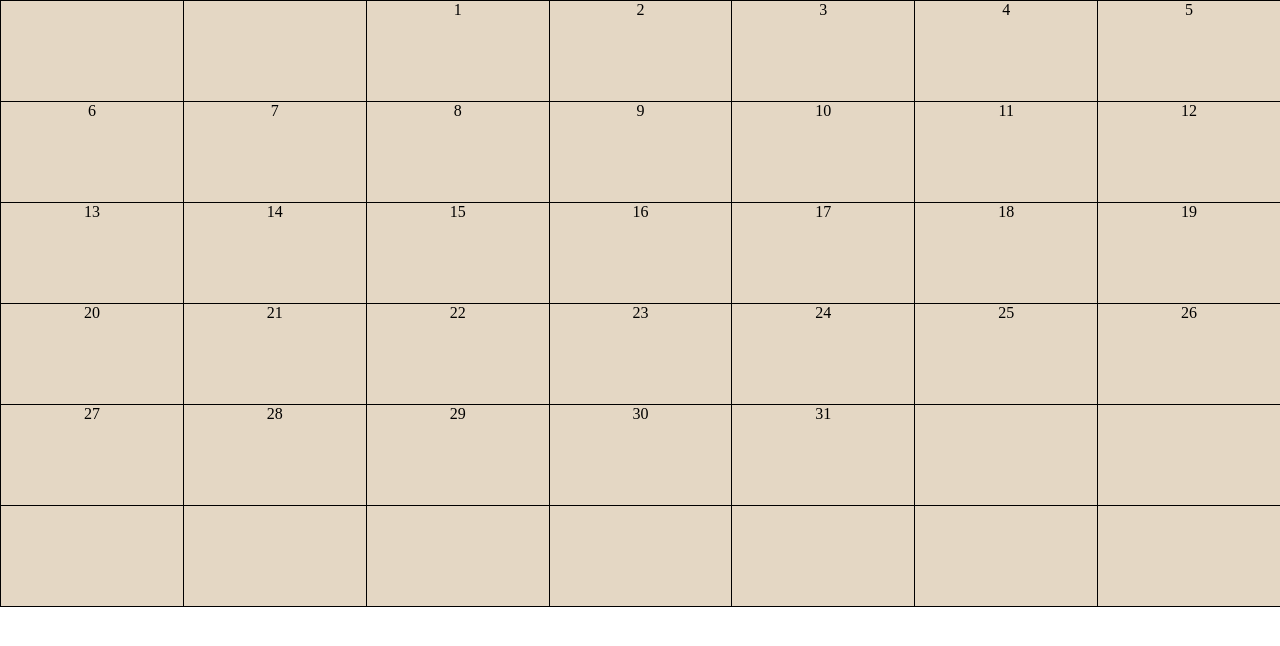
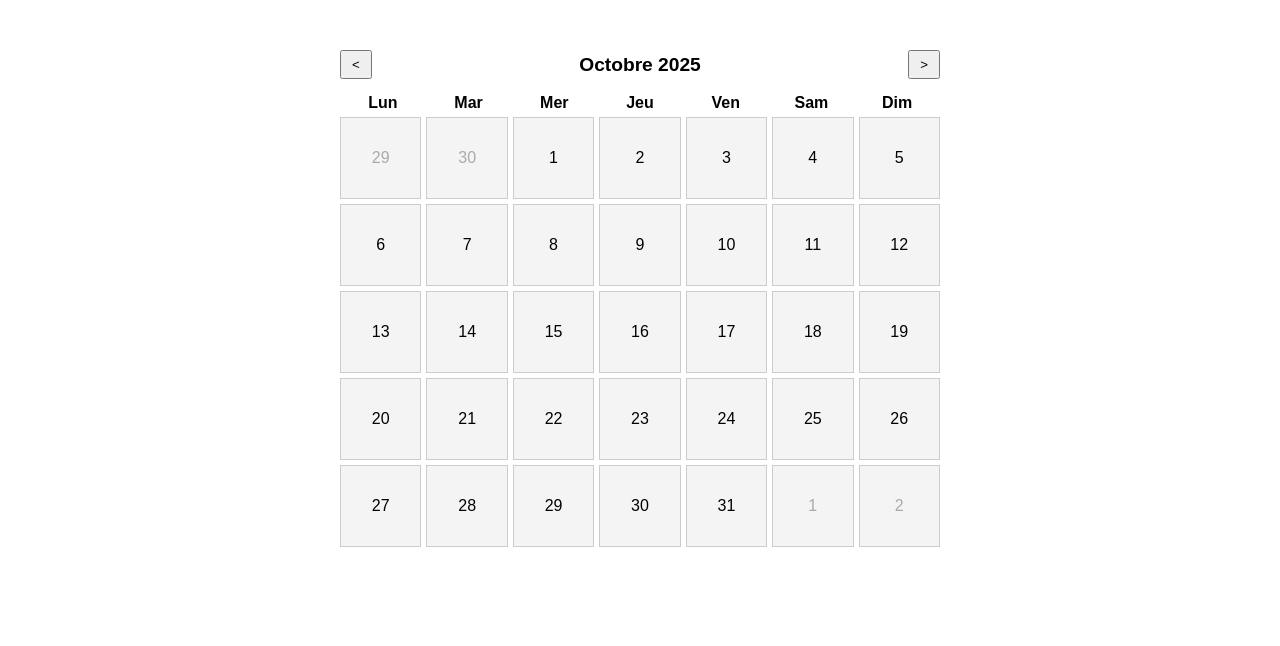
Before and after one commit to Alek6-dev/suivi-muscu, a plain HTML site: page index.html in a window 1280 px wide. Drawn offline with Linux system fonts and the light colour scheme.

Commit message:
Calendrier v2

```diff
--- a/index.html
+++ b/index.html
@@ -1,25 +1,46 @@
 <!DOCTYPE html>
-<html lang="en">
-<head>
-    <meta charset="UTF-8">
-    <meta name="viewport" content="width=device-width, initial-scale=1.0">
-    <title>Document</title>
+<html lang="fr">
+  <head>
+    <meta charset="UTF-8" />
+    <meta name="viewport" content="width=device-width, initial-scale=1.0" />
+    <title>Calendrier</title>
+    <link rel="stylesheet" href="style.css" />
+  </head>
+  <body>
+    <div class="calendar">
+      <!-- Navigation mois -->
+      <div class="calendar-header">
+        <button id="prev">&lt;</button>
+        <div id="month-year"></div>
+        <button id="next">&gt;</button>
+      </div>
 
-    <link rel="stylesheet" href="style.css">
-</head>
-<body>
-    <div class="grid-month" id="month">
-        <div class="week" id="single-week">
-            <div class="day monday"></div>
-            <div class="day tuesday"></div>
-            <div class="day wednesday"></div>
-            <div class="day thursday"></div>
-            <div class="day friday"></div>
-            <div class="day saturday"></div>
-            <div class="day sunday"></div>
+      <!-- Jours de la semaine -->
+      <div class="week-days">
+        <div>Lun</div>
+        <div>Mar</div>
+        <div>Mer</div>
+        <div>Jeu</div>
+        <div>Ven</div>
+        <div>Sam</div>
+        <div>Dim</div>
+      </div>
+
+      <!-- Conteneur du mois -->
+      <div class="grid-month" id="month">
+        <!-- Modèle d'une semaine caché pour clonage -->
+        <div class="week template-week" id="single-week">
+          <div class="day"></div>
+          <div class="day"></div>
+          <div class="day"></div>
+          <div class="day"></div>
+          <div class="day"></div>
+          <div class="day"></div>
+          <div class="day"></div>
         </div>
+      </div>
     </div>
 
     <script src="script.js"></script>
-</body>
+  </body>
 </html>
--- a/script.js
+++ b/script.js
@@ -1,54 +1,138 @@
-const singleWeek = document.getElementById('single-week');
-const month = document.getElementById('month');
+// ----------------------------
+// Références DOM
+// ----------------------------
+const singleWeek = document.getElementById("single-week");
+const monthContainer = document.getElementById("month");
+const monthYearLabel = document.getElementById("month-year");
+const prevBtn = document.getElementById("prev");
+const nextBtn = document.getElementById("next");
 
-// On prend l'année et le mois du jour actuel
+// ----------------------------
+// Variables globales
+// ----------------------------
 const today = new Date();
-const year = today.getFullYear();
-const monthIndex = today.getMonth(); // 0 = janvier
+let currentYear = today.getFullYear();
+let currentMonth = today.getMonth(); // 0 = janvier
 
-// Générer toutes les dates du mois
-function getDaysInMonth(year, month) {
-    const days = [];
-    const date = new Date(year, month, 1);
-    while (date.getMonth() === month) {
-        days.push(new Date(date));
-        date.setDate(date.getDate() + 1);
-    }
-    return days;
+// ----------------------------
+// Générer un mois complet avec débordements
+// ----------------------------
+function generateMonth(year, monthIndex) {
+  const days = [];
+
+  // 1er jour du mois
+  const firstOfMonth = new Date(year, monthIndex, 1);
+  let startDay = firstOfMonth.getDay(); // dimanche = 0
+  startDay = startDay === 0 ? 6 : startDay - 1; // lundi = 0
+
+  // Jours du mois précédent
+  const prevMonthLastDate = new Date(year, monthIndex, 0).getDate();
+  for (let i = startDay; i > 0; i--) {
+    days.push(new Date(year, monthIndex - 1, prevMonthLastDate - i + 1));
+  }
+
+  // Jours du mois courant
+  const currentMonthDays = new Date(year, monthIndex + 1, 0).getDate();
+  for (let i = 1; i <= currentMonthDays; i++) {
+    days.push(new Date(year, monthIndex, i));
+  }
+
+  // Compléter la dernière semaine avec le mois suivant
+  let nextMonthDay = 1; // commence à 1
+  while (days.length % 7 !== 0) {
+    days.push(new Date(year, monthIndex + 1, nextMonthDay));
+    nextMonthDay++;
+  }
+
+  return days;
 }
 
-const monthDays = getDaysInMonth(year, monthIndex);
+// ----------------------------
+// Affichage du mois
+// ----------------------------
+function renderMonth(year, monthIndex) {
+  monthContainer.innerHTML = "";
 
-// Calculer le jour de la semaine du 1er (lundi = 0)
-let firstDay = new Date(year, monthIndex, 1).getDay();
-firstDay = (firstDay === 0) ? 6 : firstDay - 1;
+  const days = generateMonth(year, monthIndex);
 
-// Cloner 5 semaines supplémentaires (la première existe déjà)
-for (let i = 0; i < 5; i++) {
-    const clone = singleWeek.cloneNode(true);
-    month.appendChild(clone);
+  // Mettre à jour le label mois/année
+  const monthNames = [
+    "Janvier",
+    "Février",
+    "Mars",
+    "Avril",
+    "Mai",
+    "Juin",
+    "Juillet",
+    "Août",
+    "Septembre",
+    "Octobre",
+    "Novembre",
+    "Décembre",
+  ];
+  monthYearLabel.textContent = `${monthNames[monthIndex]} ${year}`;
+
+  const weeksCount = days.length / 7;
+
+  for (let w = 0; w < weeksCount; w++) {
+    const week = singleWeek.cloneNode(true);
+    week.classList.remove("template-week");
+    week.removeAttribute("id");
+
+    const weekDays = week.querySelectorAll(".day");
+
+    for (let d = 0; d < 7; d++) {
+      const dayObj = days[w * 7 + d];
+      weekDays[d].textContent = dayObj.getDate();
+      const yyyy = dayObj.getFullYear();
+      const mm = String(dayObj.getMonth() + 1).padStart(2, "0");
+      const dd = String(dayObj.getDate()).padStart(2, "0");
+      weekDays[d].dataset.date = `${yyyy}-${mm}-${dd}`;
+
+      // Classes CSS
+      weekDays[d].classList.remove("prev-month", "current-month", "next-month");
+      if (dayObj.getMonth() < monthIndex)
+        weekDays[d].classList.add("prev-month");
+      else if (dayObj.getMonth() > monthIndex)
+        weekDays[d].classList.add("next-month");
+      else weekDays[d].classList.add("current-month");
+    }
+
+    monthContainer.appendChild(week);
+  }
 }
 
-// Récupérer toutes les semaines (maintenant toutes les 6)
-const weeks = document.querySelectorAll('.week');
-let dayIndex = 0;
+// ----------------------------
+// Navigation
+// ----------------------------
+prevBtn.addEventListener("click", () => {
+  currentMonth--;
+  if (currentMonth < 0) {
+    currentMonth = 11;
+    currentYear--;
+  }
+  renderMonth(currentYear, currentMonth);
+});
 
-weeks.forEach((week, wIndex) => {
-    const days = week.querySelectorAll('.day');
-    days.forEach((day, i) => {
-        // Décalage pour la première semaine
-        if(wIndex === 0 && i < firstDay){
-            day.textContent = '';
-            return;
-        }
+nextBtn.addEventListener("click", () => {
+  currentMonth++;
+  if (currentMonth > 11) {
+    currentMonth = 0;
+    currentYear++;
+  }
+  renderMonth(currentYear, currentMonth);
+});
 
-        // Remplir les jours
-        if(dayIndex < monthDays.length){
-            day.textContent = monthDays[dayIndex].getDate();
-            day.dataset.date = monthDays[dayIndex].toISOString();
-            dayIndex++;
-        } else {
-            day.textContent = '';
-        }
-    });
+// ----------------------------
+// Clic sur un jour
+// ----------------------------
+monthContainer.addEventListener("click", (e) => {
+  if (e.target.classList.contains("day")) {
+    console.log("Jour cliqué :", e.target.dataset.date);
+  }
 });
+
+// ----------------------------
+// Initialisation
+// ----------------------------
+renderMonth(currentYear, currentMonth);
--- a/style.css
+++ b/style.css
@@ -1,45 +1,67 @@
 body {
-    padding: 0;
-    margin: 0;
+  font-family: Arial, sans-serif;
+  margin: 0;
+  padding: 0;
+  display: flex;
+  justify-content: center;
+  padding-top: 50px;
+}
+
+.calendar {
+  width: 90%;
+  max-width: 600px;
+}
+
+.calendar-header {
+  display: flex;
+  justify-content: space-between;
+  align-items: center;
+  margin-bottom: 10px;
+}
+
+.calendar-header button {
+  cursor: pointer;
+  padding: 5px 10px;
+}
+
+#month-year {
+  font-weight: bold;
+  font-size: 1.2em;
+}
+
+.week-days {
+  display: flex;
+}
+
+.week-days div {
+  flex: 1;
+  text-align: center;
+  font-weight: bold;
+  padding: 5px 0;
 }
 
 .grid-month {
-    display: grid;
-    width: 100vw;
-    border-bottom: solid 1px black;
-    border-left: solid 1px black;
+  display: flex;
+  flex-direction: column;
+  gap: 5px;
 }
 
-.week{
-    display: flex;
+.week {
+  display: flex;
+  gap: 5px;
 }
 
 .day {
-    width: 100%;
-    height: 100px;
-    border-top: solid 1px black;
-    border-right: solid 1px black;
-    text-align: center;
+  flex: 1;
+  height: 80px;
+  border: 1px solid #ccc;
+  text-align: center;
+  line-height: 80px;
+  cursor: pointer;
+  background-color: #f4f4f4;
 }
 
-.monday {
-    background-color: #E4D7C4;
+.day.prev-month,
+.day.next-month {
+  color: #aaa;
 }
-.tuesday {
-    background-color: #E4D7C4;
-}
-.wednesday {
-    background-color: #E4D7C4;
-}
-.thursday {
-    background-color: #E4D7C4;
-}
-.friday {
-    background-color: #E4D7C4;
-}
-.saturday {
-    background-color: #E4D7C4;
-}
-.sunday {
-    background-color: #E4D7C4;
-}
```
Also changed, not shown: 1 other file.
